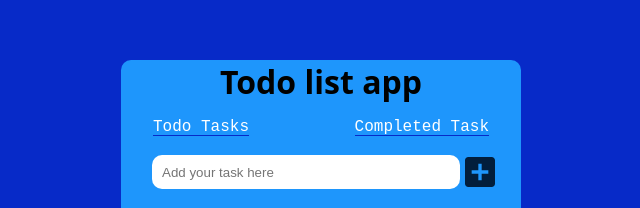
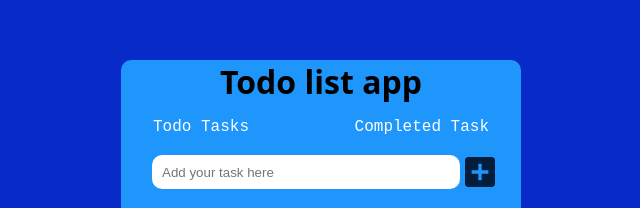
Before and after one commit to monica-maker/To-do-list, a React (Vite) app: page / in a window 1280 px wide. Shown: the part 140-348 px from the top of the page, without its empty margins (319-959 px from the left). Built offline with nearby package versions, Linux system fonts and the light colour scheme.

Commit message:
edited the line under the buttons to show when hovered on

```diff
--- a/src/App.css
+++ b/src/App.css
@@ -30,45 +30,6 @@ body {
   justify-content: center;
 }
 /*Positioning and designing the ToDo and complete buttons*/
-.top {
-  display: flex;
-  margin-left: 2rem;
-  margin-right: 2rem;
-  justify-content: space-between;
-}
-
-#borderless {
-  border: none;
-  color: #fff;
-  font-size: 16px;
-  cursor: pointer;
-  position: relative;
-  font-family: monospace;
-  text-decoration: none;
-  background-color: transparent;
-}
-
-#borderless:after {
-  content: "";
-  width: 100%;
-  height: 1.5px;
-  display: block;
-  position: absolute;
-  bottom: 0;
-  left: 0;
-  background-color: #072ac8;
-  transform: scaleX(1);
-  transition: transform 0.3s ease-in-out;
-}
-
-#borderless.active:after,
-#borderless:hover:after {
-  transform: scaleX(1);
-  background-color: #ffffff;
-}
-
-/*
-oppstion of hovering on top of the buttons.
 .top{
  display: flex;
  margin-left: 2rem;
@@ -98,4 +59,4 @@ oppstion of hovering on top of the buttons.
 }
 #borderless:hover:after{
   transform: scaleX(1);
-} */
+}
```
